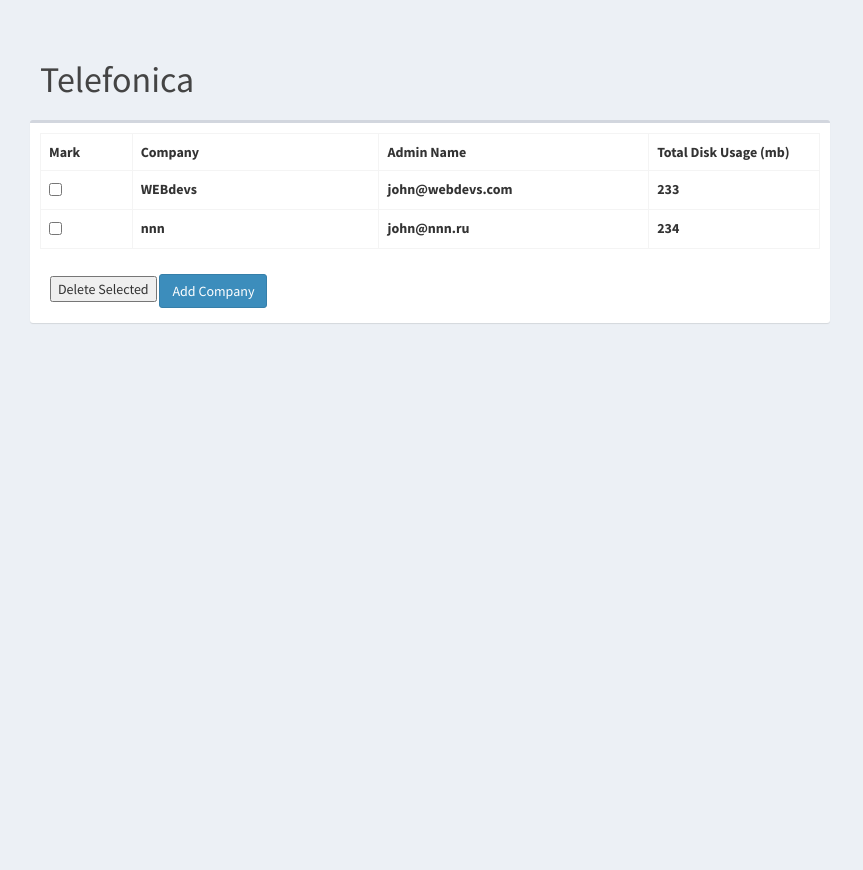
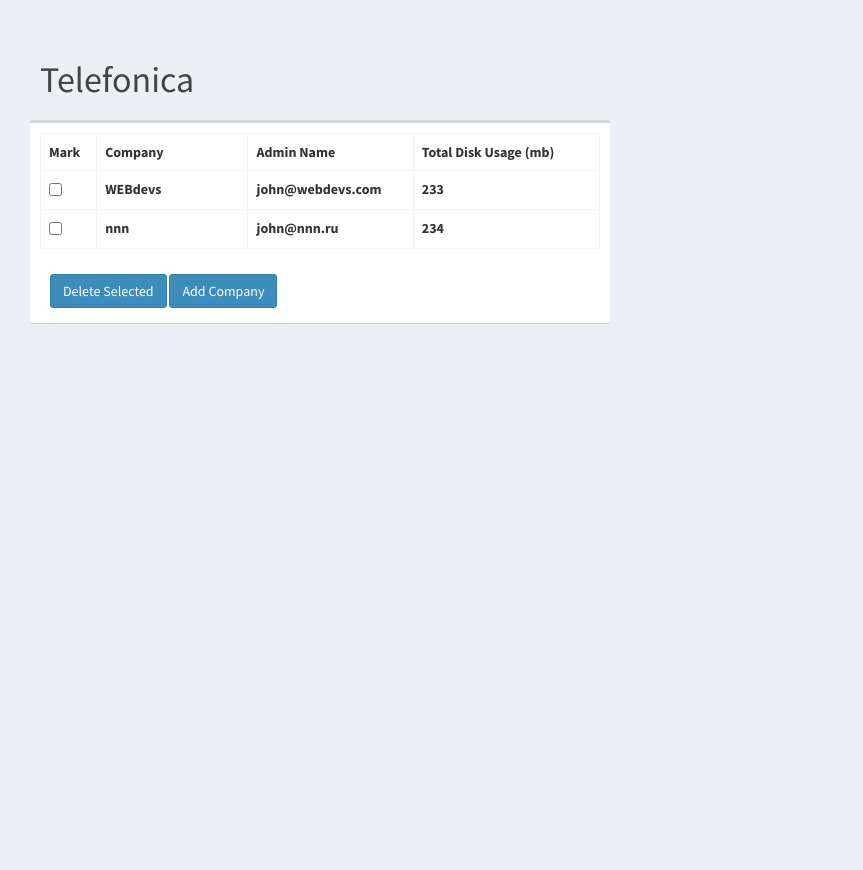
Before and after one commit to romanovskyj/fallball, a Django app: page /ui/resellers/1/ in a window 1280 px wide. Shown: the whole page, without its empty margins (0-863 px from the left). Run offline with Django 3.2, Linux system fonts and the light colour scheme; data comes from the database, SQL or seed files in the repository; lists and menus that the app fills with data are empty; some libraries are stand-ins or nearby versions.

Commit message:
fast commit

```diff
--- a/filesharing/fs/filesharing/templates/ui/reseller.html
+++ b/filesharing/fs/filesharing/templates/ui/reseller.html
@@ -5,7 +5,7 @@
     <h1>{{ reseller.partnerid }}</h1>
 </div>
 {% if companies %}
-<div class="box" style="width: 800px">
+<div class="box" style="width: 580px">
     <form method="POST" action="/ui/resellers/{{reseller.id}}/" role="form">
         {% csrf_token %}
         <div class="box-body">
@@ -24,16 +24,16 @@
                         <input id="id_mark_{{company.id}}" name="mark_{{company.id}}"
                                                    type="checkbox"/>
                     </th>
-                    <th style="width: 130px">{{company.companyname}}</th>
-                    <th style="width: 90px">{{company.admin}}</th>
-                    <th style="width: 90px">{{company.diskusage}}</th>
+                    <th style="width: 100px">{{company.companyname}}</th>
+                    <th style="width: 140px">{{company.admin}}</th>
+                    <th style="width: 160px">{{company.diskusage}}</th>
                 </tr>
                 {% endfor %}
                 </tbody>
             </table>
         </div>
         <div style="padding: 15px">
-            <input style="margin-left:5px" type="submit" value="Delete Selected"/>
+            <input style="margin-left:5px" type="submit" class="btn btn-primary" value="Delete Selected"/>
             <a href="/ui/resellers/{{reseller.id}}/new" class="btn btn-primary">Add Company</a>
         </div>
     </form>
```
